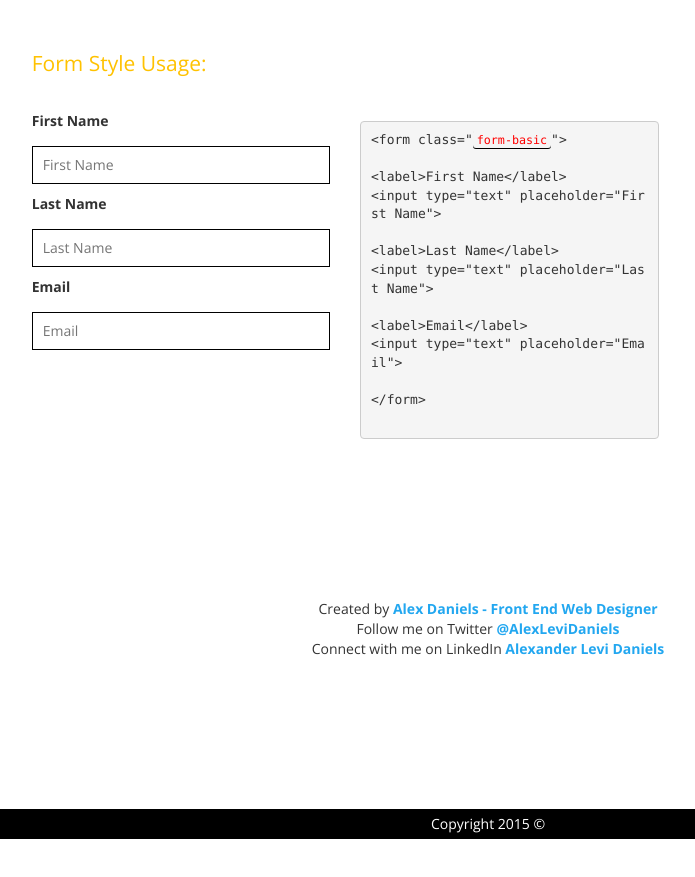
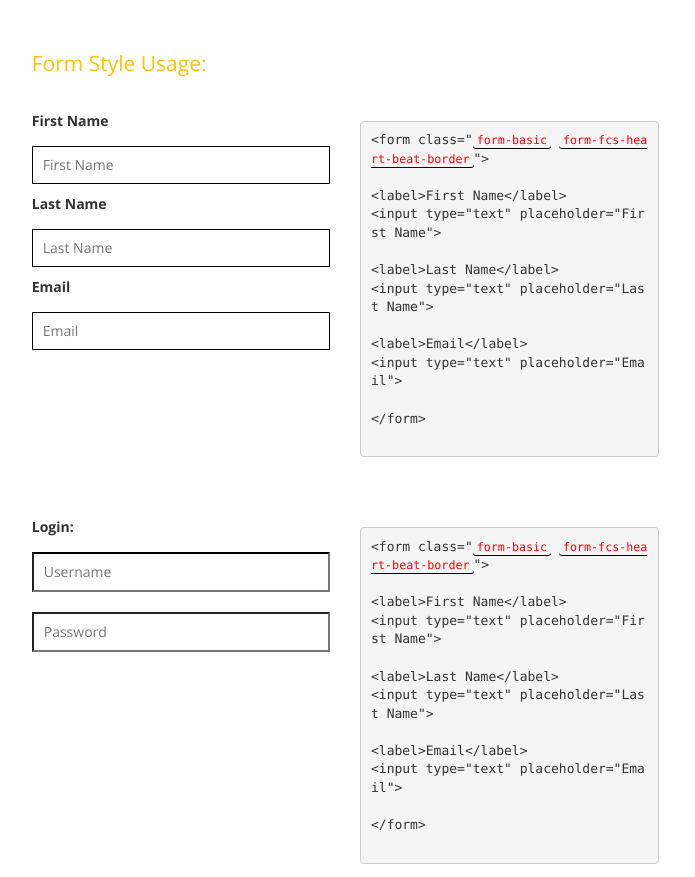
Before and after one commit to alexdaniels11/input-css---InputCSS, a plain HTML site: page inputcss.html in a window 1280 px wide. Shown: the part 8860-9737 px from the top of the page, without its empty margins (152-847 px from the left). Before the commit the page ends 9699 px from the top, so only its background shows below. Drawn offline with nearby package versions, Linux system fonts and the light colour scheme.

Commit message:
form style edits

```diff
--- a/css/input.css
+++ b/css/input.css
@@ -254,7 +254,7 @@ form textarea:focus {
 	border-top-left-radius: 10px
 }
 
-.radius-btm-right-top-left input {
+.form-radius-btm-right-top-left input {
 	border-bottom-right-radius: 10px;
 	border-top-left-radius: 10px
 }
--- a/inputcss.html
+++ b/inputcss.html
@@ -616,7 +616,7 @@
 				<div class="input-samplecode col-xs-offset-1 col-xs-10">
 					<h3 class="col-xs-12">Form Style Usage:</h3>
 					<div class="col-md-6">
-						<form class="form-basic">
+						<form class="form-basic form-fcs-heart-beat-border">
 							<label>First Name</label>
 							<input type="text" placeholder="First Name">
 							<label>Last Name</label>
@@ -627,7 +627,27 @@
 					</div>
 					<div class="col-md-6">
 						<div class="highlight">
-								<pre><code>&lt;form class="<kbd>form-basic</kbd>"&gt;
+								<pre><code>&lt;form class="<kbd>form-basic</kbd> <kbd>form-fcs-heart-beat-border</kbd>"&gt;
+								&lt;label&gt;First Name&lt;/label&gt;<br>&lt;input type="text" placeholder="First Name"&gt;
+								&lt;label&gt;Last Name&lt;/label&gt;<br>&lt;input type="text" placeholder="Last Name"&gt;
+								&lt;label&gt;Email&lt;/label&gt;<br>&lt;input type="text" placeholder="Email"&gt;
+								&lt;/form&gt;
+							</code></pre>
+						</div>
+					</div>
+				</div>
+
+				<div class="input-samplecode col-xs-offset-1 col-xs-10">
+					<div class="col-md-6">
+						<form class="">
+							<label>Login:</label>
+							<input type="text" placeholder="Username" class="border-top">
+							<input type="text" placeholder="Password">
+						</form>
+					</div>
+					<div class="col-md-6">
+						<div class="highlight">
+								<pre><code>&lt;form class="<kbd>form-basic</kbd> <kbd>form-fcs-heart-beat-border</kbd>"&gt;
 								&lt;label&gt;First Name&lt;/label&gt;<br>&lt;input type="text" placeholder="First Name"&gt;
 								&lt;label&gt;Last Name&lt;/label&gt;<br>&lt;input type="text" placeholder="Last Name"&gt;
 								&lt;label&gt;Email&lt;/label&gt;<br>&lt;input type="text" placeholder="Email"&gt;
```
